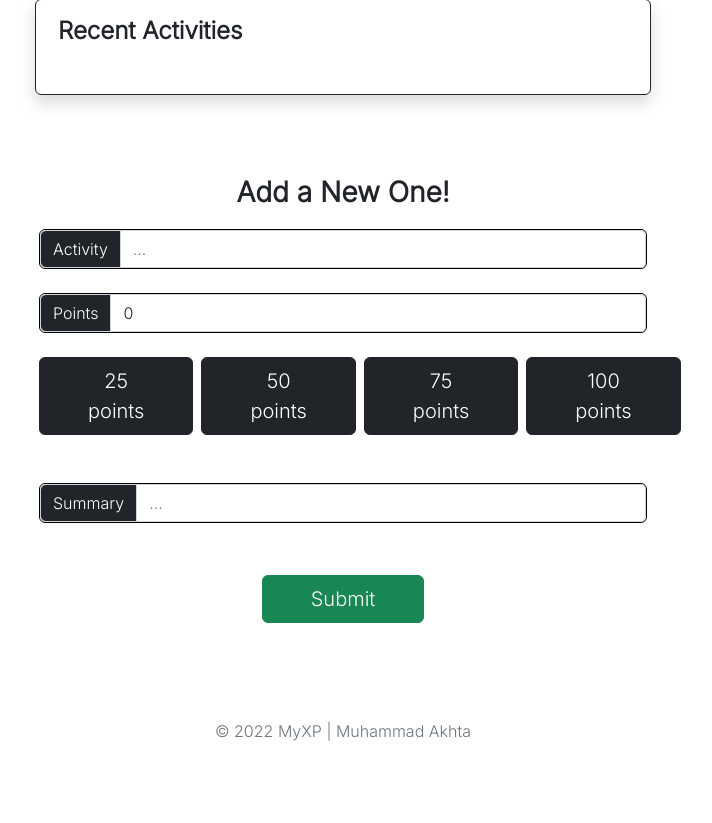
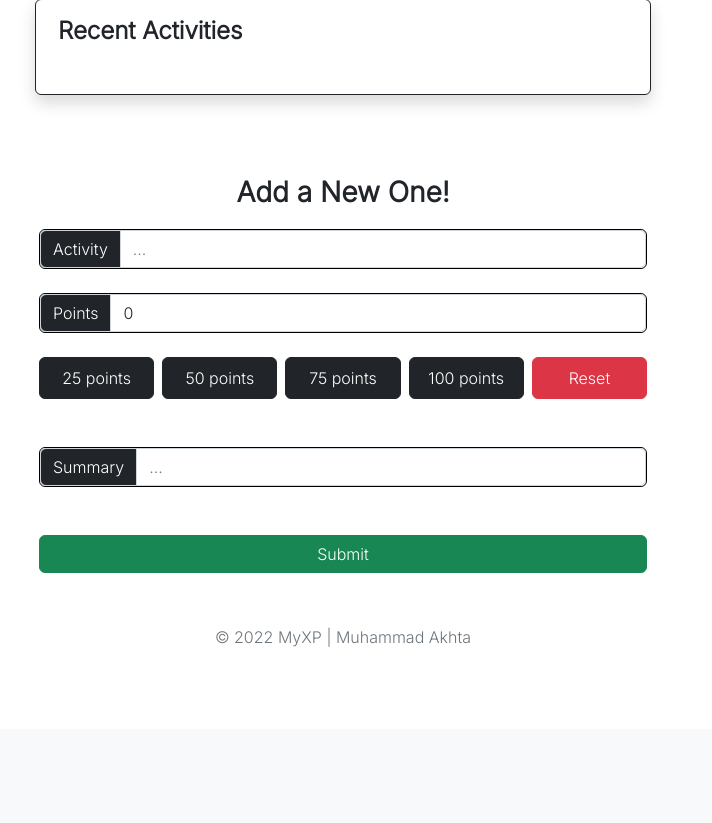
Before and after one commit to Akosovski/MyXP, a Django app: page / in a window 1280 px wide. Shown: the part 284-1107 px from the top of the page, without its empty margins (297-1009 px from the left). After the commit the page ends 931 px from the top, so only its background shows below. Run offline with Django 4.2, Linux system fonts and the light colour scheme; a user stored in the database is signed in; data that the repository does not hold is empty.

Commit message:
Major Quick Button Rework

```diff
--- a/templates/progression/index.html
+++ b/templates/progression/index.html
@@ -49,11 +49,12 @@
             </div>
 
             <!-- Quick XP -->
-            <div class="d-sm-flex mt-3 justify-content-md-between d-grid justify-content-sm-center" id="button-group">
-                <button type="button" class="btn btn-dark btn-lg px-5 m-1 xpadd rounded" onclick="add25()">25 points</button>
-                <button type="button" class="btn btn-dark btn-lg px-5 m-1 xpadd rounded" onclick="add50()">50 points</button>
-                <button type="button" class="btn btn-dark btn-lg px-5 m-1 xpadd rounded" onclick="add75()">75 points</button>
-                <button type="button" class="btn btn-dark btn-lg px-5 m-1 xpadd rounded" onclick="add100()">100 points</button>
+            <div class="d-sm-flex mt-3 justify-content-md-center d-grid justify-content-sm-center w-100" id="button-group">
+                <button type="button" class="btn btn-dark btn-lg fs-6 m-1 w-100 xpadd rounded" onclick="add25()">25 points</button>
+                <button type="button" class="btn btn-dark btn-lg fs-6 m-1 w-100 xpadd rounded" onclick="add50()">50 points</button>
+                <button type="button" class="btn btn-dark btn-lg fs-6 m-1 w-100 xpadd rounded" onclick="add75()">75 points</button>
+                <button type="button" class="btn btn-dark btn-lg fs-6 m-1 w-100 xpadd rounded" onclick="add100()">100 points</button>
+                <button type="button" class="btn btn-danger btn-lg fs-6 m-1 w-100 xpadd rounded" onclick="">Reset</button>
             </div>
 
             <!-- Summary & Dates -->
@@ -66,7 +67,10 @@
                 <br>
             </div>
 
-            <input type="submit" value="Submit" class="btn btn-success btn-lg px-5 m-1 mt-4 mb-5 w-auto xpadd rounded">
+            <!-- Submit Button -->
+            <div class="d-grid p-1 mt-3">
+                <input type="submit" value="Submit" class="btn btn-success px-5 w-auto xpadd rounded">
+            </div>
         </div>
     </form>
 </div>
```
